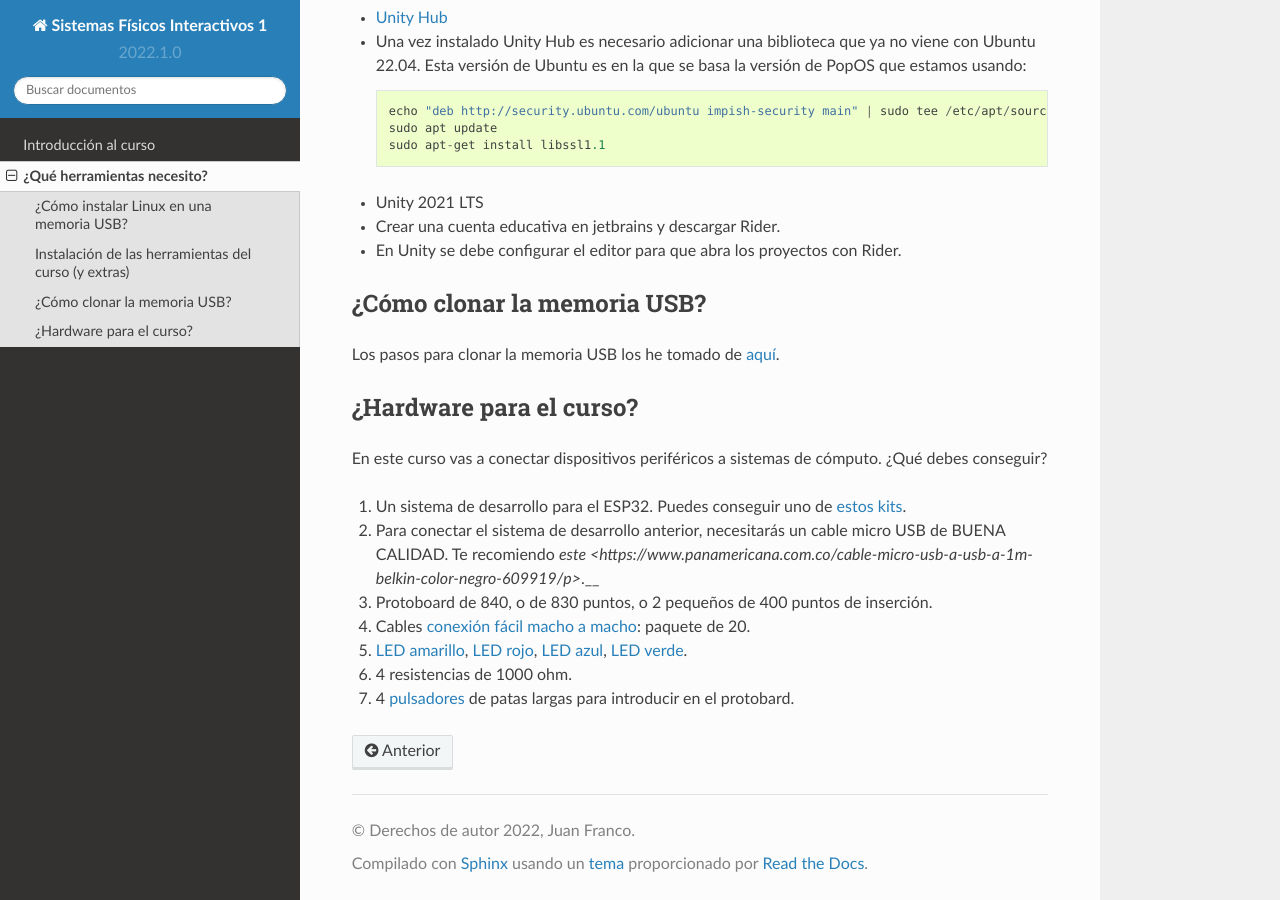
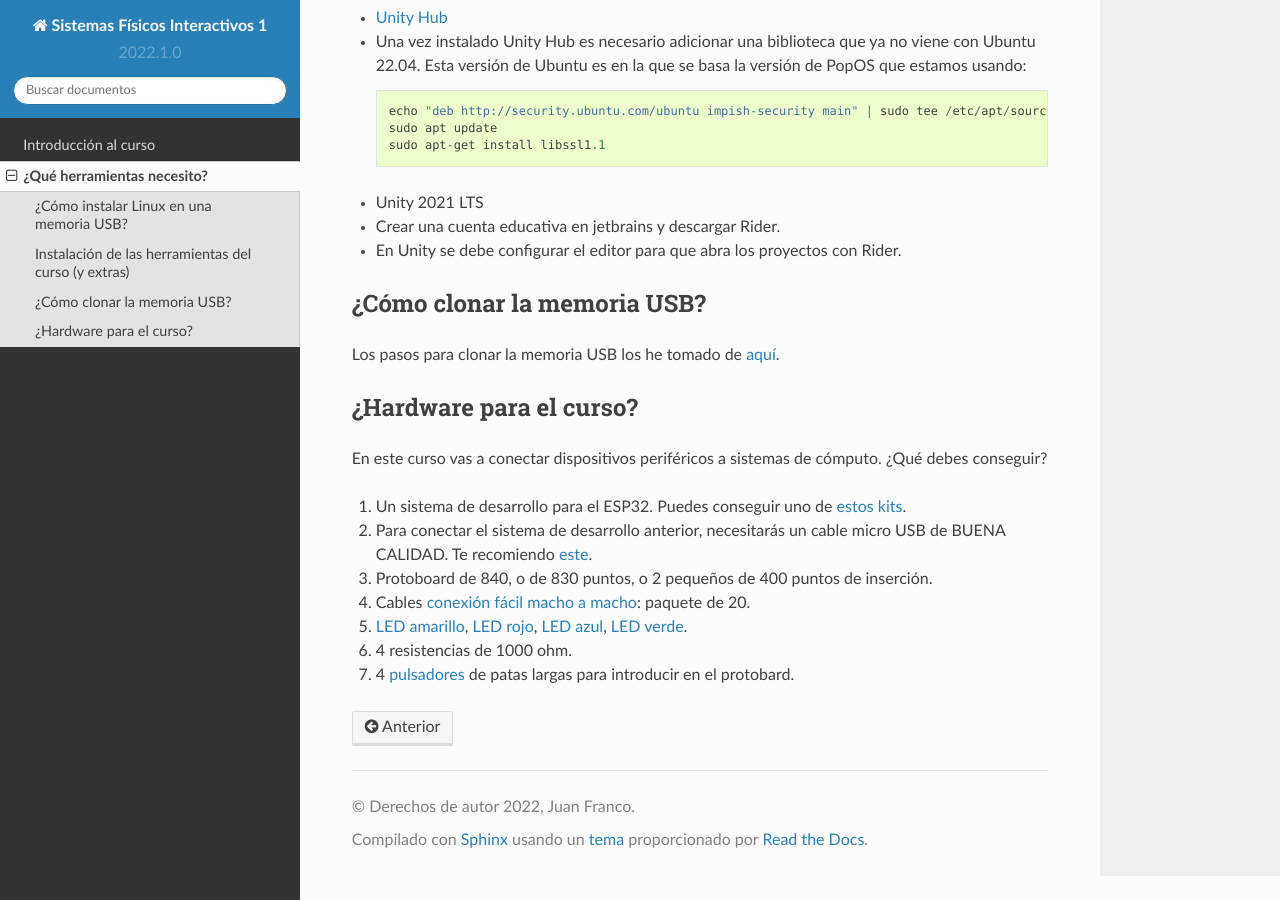
Before and after one commit to juanferfranco/SistemasFisicosInteractivos1, a Sphinx documentation site: the page built from docs/_intro/tools.rst, in a window 1280 px wide and 900 px high, scrolled down 2024 px. Built offline with Sphinx 7.4.7 and the Read the Docs theme 2.0.0, drawn with Linux system fonts in a browser that asks for light colours; pages that are not in the unit, such as notebooks, are missing from menus.

Commit message:
fix USB cable link

```diff
--- a/docs/_intro/tools.rst
+++ b/docs/_intro/tools.rst
@@ -112,7 +112,7 @@ En este curso vas a conectar dispositivos periféricos a sistemas de cómputo.
 #. Un sistema de desarrollo para el ESP32. Puedes conseguir uno de
    `estos kits <https://www.didacticaselectronicas.com/index.php/sistemas-de-desarrollo/espressif-systems/esp32/tarjeta-de-desarrollo-esp32-wrover-b-tarjetas-modulos-de-desarrollo-de-con-wifi-y-bluetooth-esp32u-comunicaci%C3%B3n-wi-fi-bluetooth-esp32u-iot-esp32-nodemcu-wrover-devkit-detail>`__.
 #. Para conectar el sistema de desarrollo anterior, necesitarás un cable micro USB de BUENA CALIDAD.
-   Te recomiendo `este <https://www.panamericana.com.co/cable-micro-usb-a-usb-a-1m-belkin-color-negro-609919/p>`.__
+   Te recomiendo `este <https://www.panamericana.com.co/cable-micro-usb-a-usb-a-1m-belkin-color-negro-609919/p>`__.
 #. Protoboard de 840, o de 830 puntos, o 2 pequeños de 400 puntos de inserción.
 #. Cables `conexión fácil macho a macho <https://www.didacticaselectronicas.com/index.php/cables-conectores-y-accesorios/conexion-facil/kit-cables-conexion-facil-mm-premium-10pcs-1-dupont-arduino-cables-de-conexion-f%C3%A1cil-macho-macho-dupont-header-easy-conection-arduino-r%C3%A1pida-1852-detail>`__:
    paquete de 20.
```
